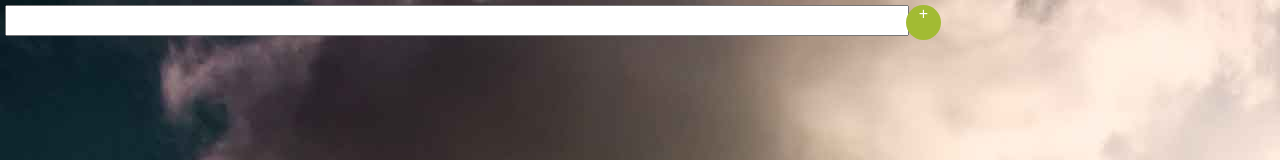
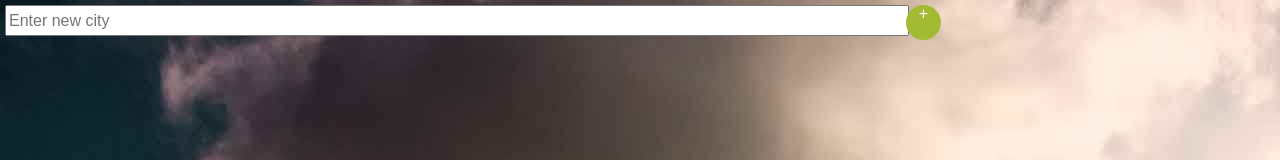
Before and after one commit to meharaj/weather_app, a plain HTML site: page index.html in a window 1280 px wide. Shown: the top 160 px of the page. Drawn offline with Linux system fonts and the light colour scheme.

Commit message:
added placeholder

```diff
--- a/index.html
+++ b/index.html
@@ -6,7 +6,7 @@
 		<script src="script.js"></script>
 	</head>
 	<body>
-		<header><div class="new"><input type="text" id="newcity"></input></div><a href="#"><div id="addcity_btn">+</div></a></header>
+		<header><div class="new"><input type="text" id="newcity" placeholder="Enter new city"></input></div><a href="#"><div id="addcity_btn">+</div></a></header>
 
 		<div class="container">
 		</div>
```
